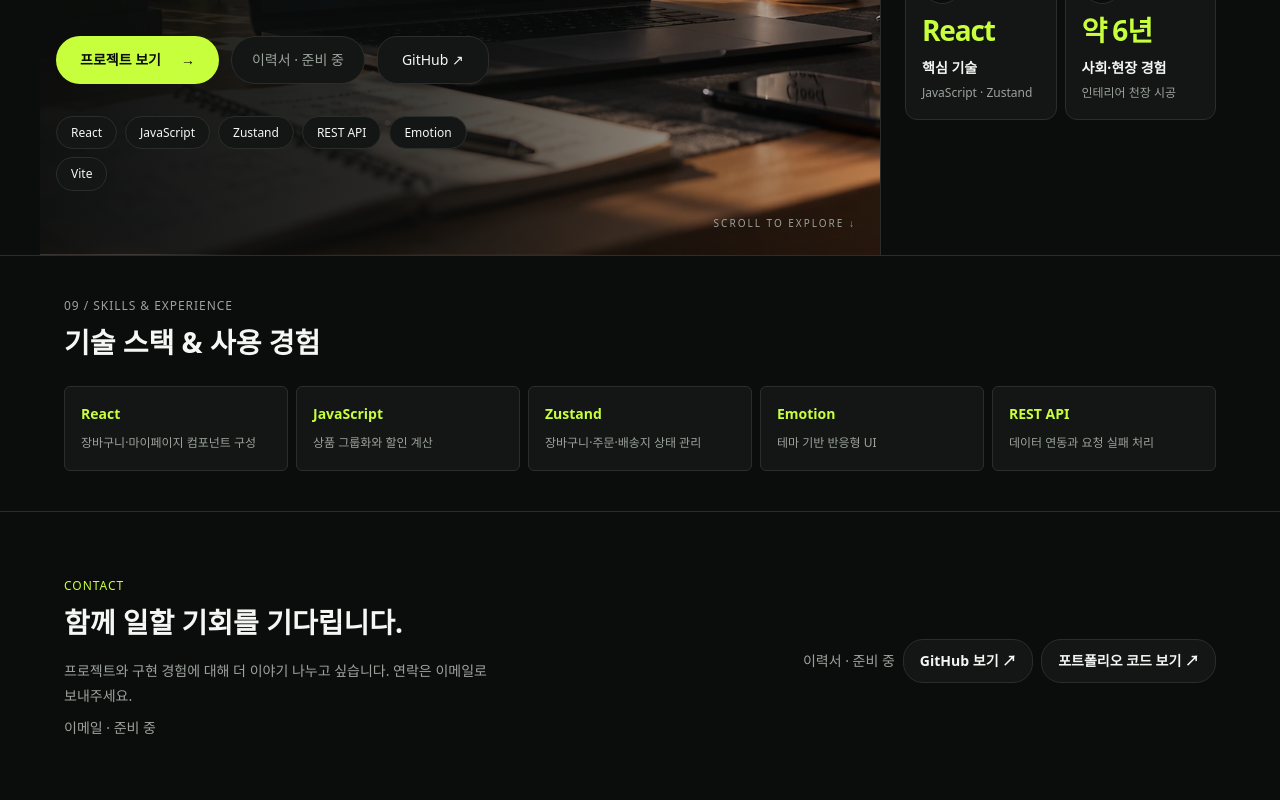
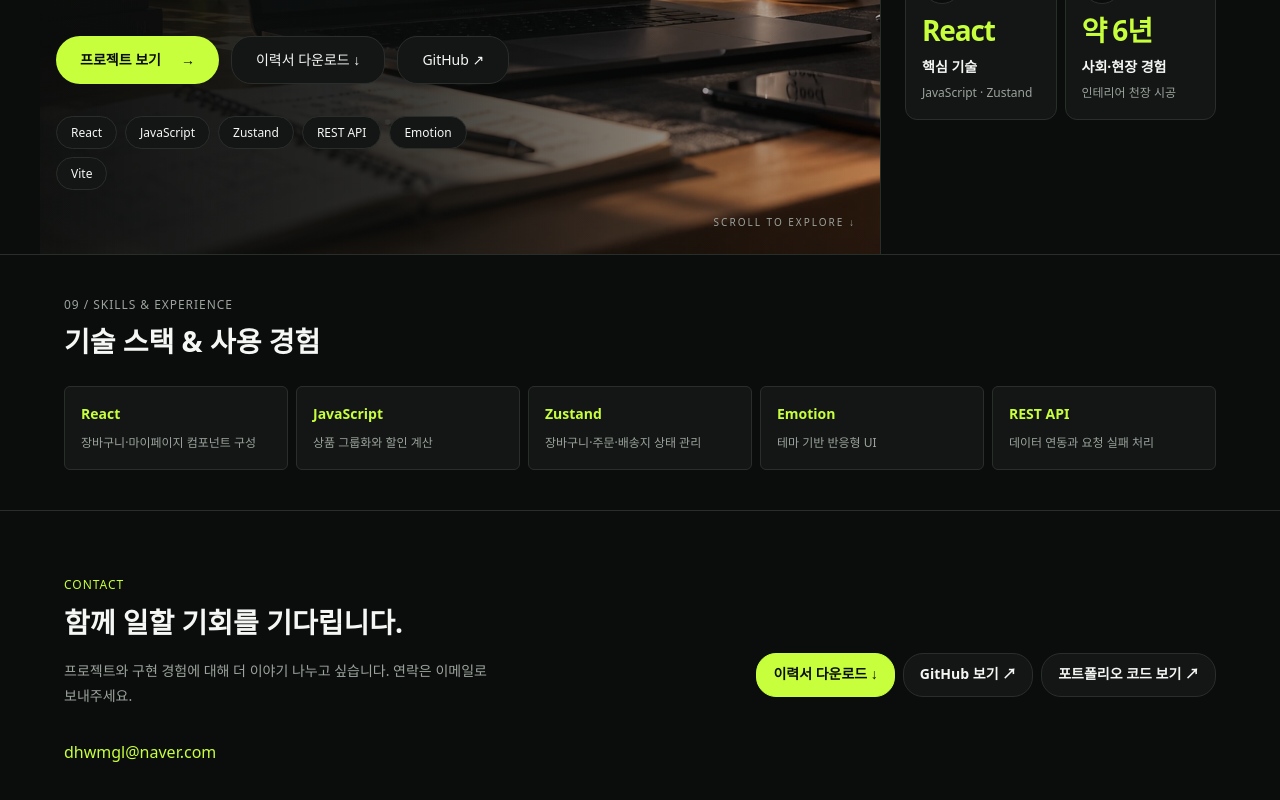
Before and after one commit to dhwmgl12-ux/portfolio, a React app: page / in a window 1280 px wide. Shown: the part 518-1318 px from the top of the page. Built offline with nearby package versions, Linux system fonts and the light colour scheme; the HTML template or start-up script is replaced by a standard one.

Commit message:
feat: 연락용 이메일 및 이력서 다운로드 연결

```diff
--- a/src/data/contact.js
+++ b/src/data/contact.js
@@ -1,6 +1,6 @@
 export const contact = {
-  email: "",
+  email: "dhwmgl@naver.com",
   githubUrl: "https://github.com/dhwmgl12-ux",
   sourceUrl: "https://github.com/dhwmgl12-ux/portfolio",
-  resumeUrl: "",
+  resumeUrl: "/resume.pdf",
 };
```
